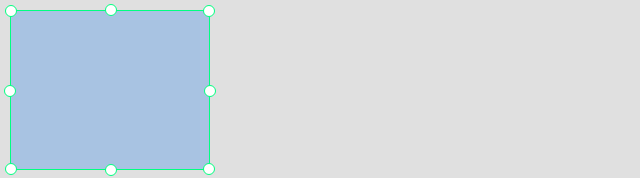
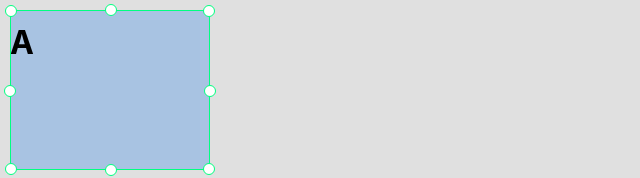
Before and after one commit to zmkwjx/baikbingo-drag, a Vue app: page / in a window 1280 px wide. Shown: the top 178 px of the page, without its empty margins (0-640 px from the left). Built offline with nearby package versions, Linux system fonts and the light colour scheme.

Commit message:
feat: show

```diff
--- a/src/App.vue
+++ b/src/App.vue
@@ -2,7 +2,7 @@
   <draw-board height="400" width="650">
     <drag-view v-model="dragList">
       <template #default>
-        <!-- <h1>A</h1> -->
+        <h1>A</h1>
       </template>
     </drag-view>
   </draw-board>
```
